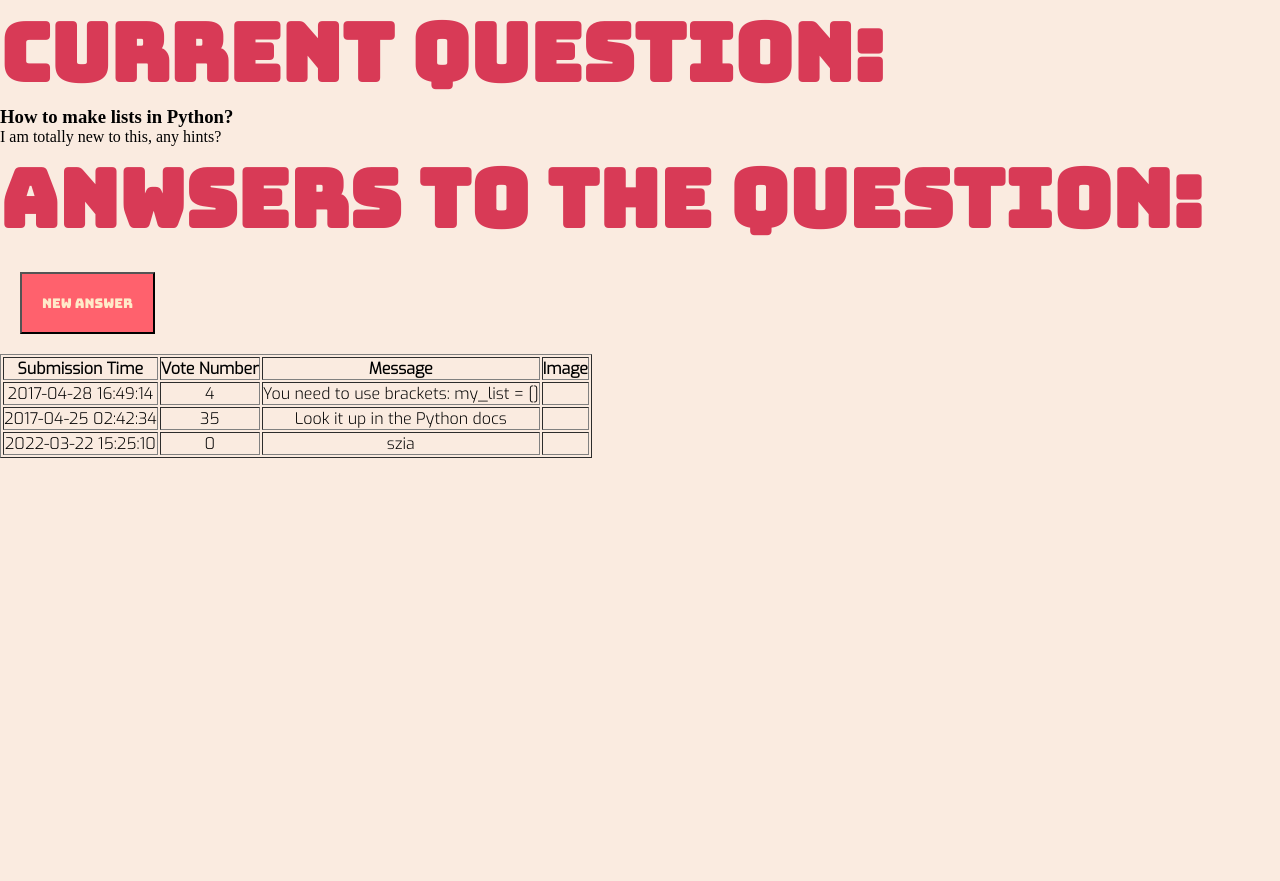
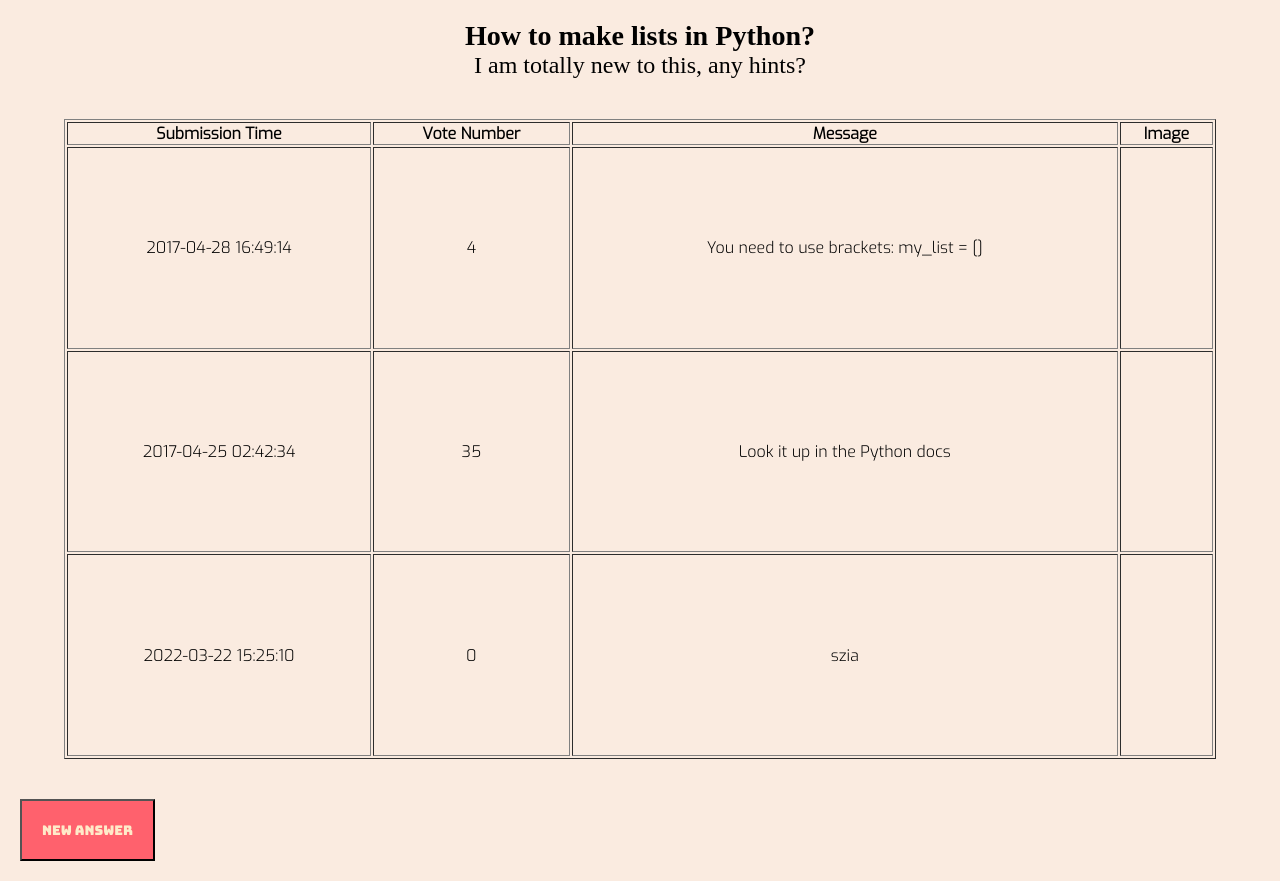
Before and after one commit to RRicsi89/askmate3, a Flask app: page /question/1 in a window 1280 px wide. Before the commit the page ends 458 px from the top, so only its background shows below. Run offline with Flask 2, Linux system fonts and the light colour scheme; some libraries are stand-ins or nearby versions.

Commit message:
designed the table and the h1

```diff
--- a/server.py
+++ b/server.py
@@ -57,6 +57,13 @@ def add_answer(question_id=None):
         connections.write_to_file(connections.ANSWERS_PATH, new_answer, connections.ANSWER_HEADERS_CSV)
         return redirect(f"/question/{question_id}")
 
+@app.route("/question/<question_id>/edit", methods=["GET", "POST"])
+def edit(question_id=None):
+    question = connections.get_data(question_id, connections.QUESTIONS_PATH)
+    time=utils.get_time()
+    return render_template(add_question.html, question=question[5], titles=question[4])
+
+
 
 
 if __name__ == "__main__":
--- a/static/style.css
+++ b/static/style.css
@@ -16,7 +16,7 @@ body {
     background-color: #FFEAC9;
 }
 
-h1 {
+#main-title {
     font-size: 5em;
     font-family: 'Bungee', cursive;
     color: #D83A56;
@@ -58,12 +58,26 @@ button:hover{
     font-size: 1.5em;
 }
 
-table {
+.table {
+    display: flex;
     font-family: 'Exo', sans-serif;
     text-align: center;
+    justify-content: center;
+    height: 80vh;
+    padding: 20px;
+}
+
+table {
+    width: 90vw;
 }
 
 a {
     text-decoration: none;
     color: #D83A56;
 }
+
+.question {
+    text-align: center;
+    padding: 20px;
+    font-size: 1.5em;
+}
--- a/templates/index.html
+++ b/templates/index.html
@@ -2,7 +2,7 @@
 {% block title %}Ask questions about Flask{% endblock %}
 {% block body %}
     <section id="content">
-        <h1>Welcome to AskMate</h1>
+        <h1 id="main-title">Welcome to AskMate</h1>
         <h2 id="subtitle">An innovative way of asking.</h2>
         <form action="/list">
             <button id="browse-question-btn" type="submit">Browse Questions</button>
--- a/templates/question.html
+++ b/templates/question.html
@@ -1,17 +1,15 @@
 {% extends "layout.html" %}
-
-
-
-{% block title %}
-{% endblock %}
+{% block title %}Ask{% endblock %}
 
 {% block body %}
-<h1>Current Question:</h1>
+<section class="question">
 <h3>{{ question["title"] }}</h3>
 <p>
   {{ question["message"] }}
 </p>
-<h1>Anwsers to the question:</h1>
+</section>
+
+<section class="table">
 <table border="1">
     <thead>
         {%for header in answer_headers%}
@@ -31,15 +29,10 @@
             {% endfor %}
         </tr>
         {% endfor %}
+    </tbody>
+</table>
+</section>
 
-
-    <form action="/question/{{ question["id"] }}/new-answer"><button type="submit">New answer</button>
-
-    </form>
-
-    </tbody>
-
-
-</table
+<form action="/question/{{ question["id"] }}/new-answer"><button type="submit">New answer</button></form>
 
 {% endblock %}
```
Also changed, not shown: templates/list.html (+9 -5 lines).
